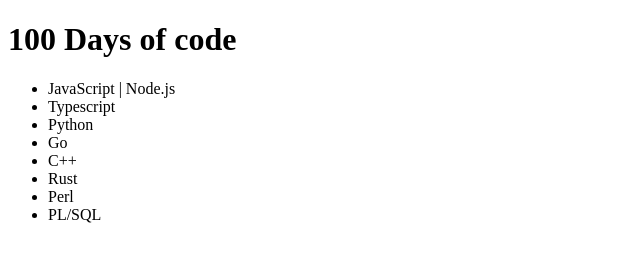
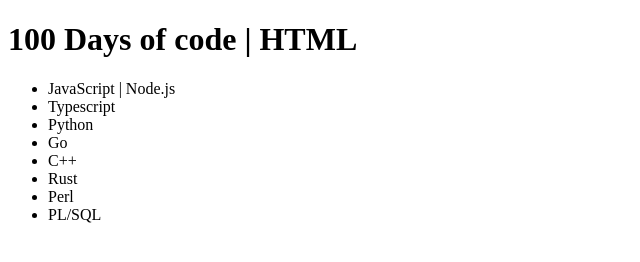
Before and after one commit to FernandoFH/100_Days-Of-Code, a plain HTML site: page index.html in a window 1280 px wide. Shown: the whole page, without its empty margins (0-640 px from the left). Drawn offline with Linux system fonts and the light colour scheme.

Commit message:
Update index.html

```diff
--- a/index.html
+++ b/index.html
@@ -6,7 +6,7 @@
     <title>100 Days of code</title>
 </head>
 <body>
-    <header><h1>100 Days of code</h1></header>
+    <header><h1>100 Days of code | HTML </h1></header>
     <section>
         <ul>
             <li>JavaScript | Node.js</li>
```
